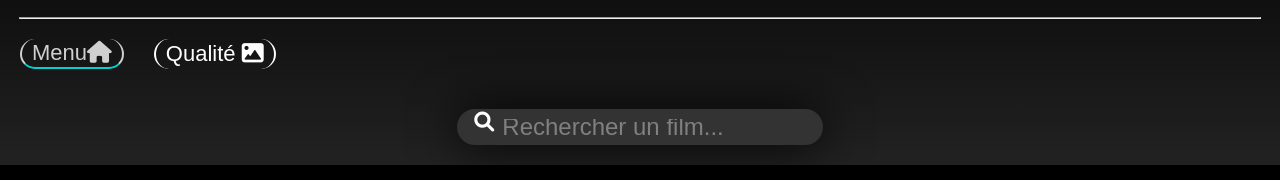
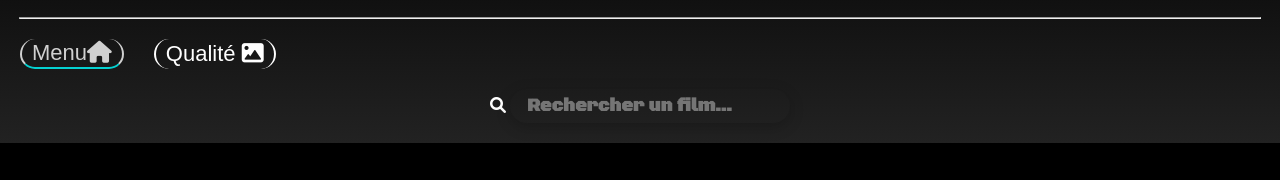
Before and after one commit to lpr0s1/hzflix-wb, a website: page public/films/menu.html in a window 1280 px wide. Shown: the part 136-316 px from the top of the page. Drawn offline with nearby package versions, Linux system fonts and the light colour scheme.

Commit message:
Update menu.html

```diff
--- a/public/films/menu.html
+++ b/public/films/menu.html
@@ -339,9 +339,28 @@ document.addEventListener("keydown", function(event) {
 
 
         <br>
-        <div class="search-box" id="srchbx">
+        <div id="srchbx">
 <i class="fas fa-search" style="margin-top: -10px;"></i>
-            <input tabindex="1" type="text" id="search" style="height: 15px;" placeholder="Rechercher un film..." oninput="searchMovies()">
+            <input tabindex="1" type="text" class="inpsr" id="search" style="height: 15px;" placeholder="Rechercher un film..." oninput="searchMovies()">
+
+
+            <style>
+                .inpsr {
+            width: 90%;
+          font-family: "Black Ops One", system-ui;
+color: white;
+          font-weight: bold;
+            padding: 17px;
+background-color: transparent;
+            font-size: 18px;
+            border-radius: 30px;
+            border: none;
+            outline: none;
+            box-shadow: 0 4px 15px rgba(0, 0, 0, 0.2);
+        }
+            </style>
+
+
         </div>
     </header>
 
```
